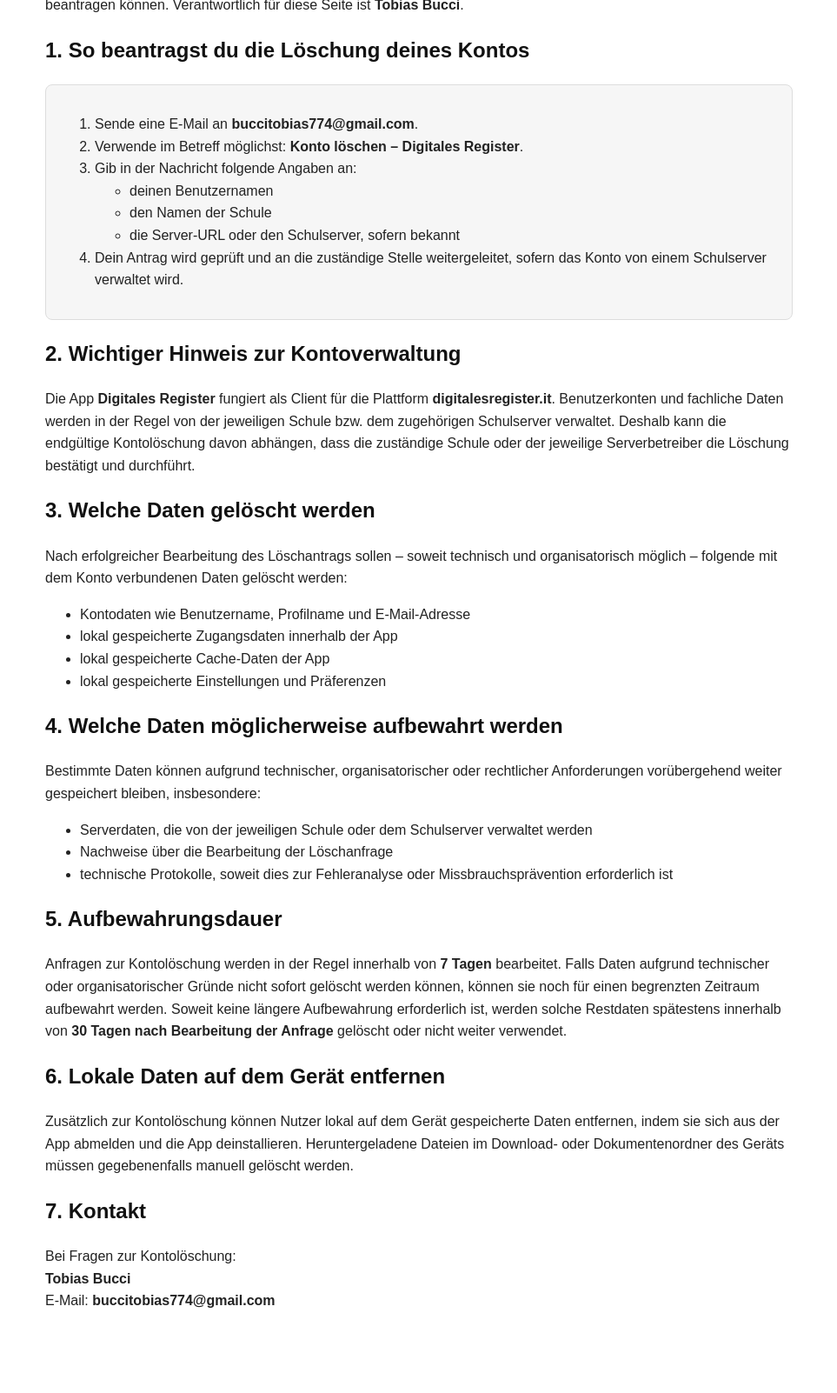
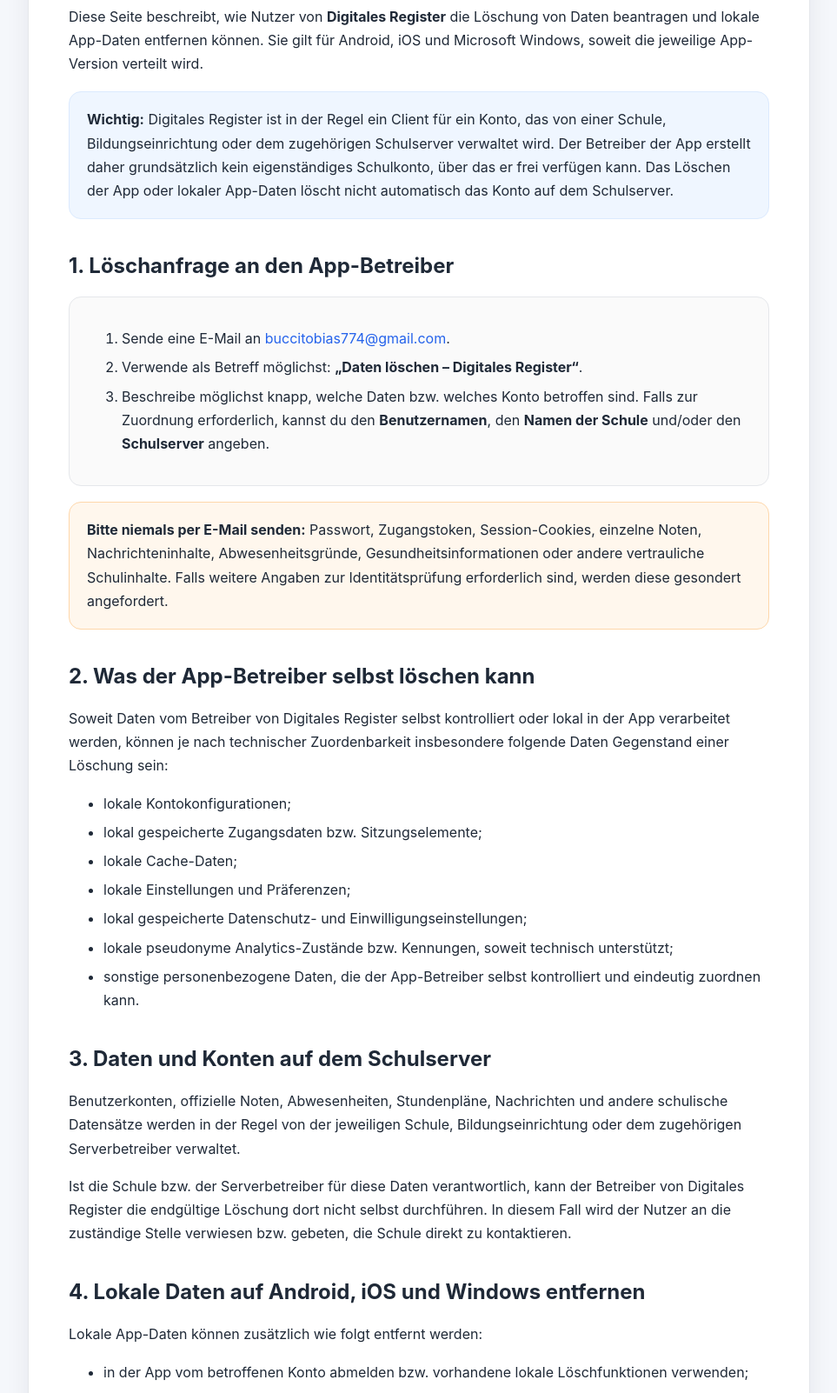
Before and after one commit to Tobias-Bucci/privacy-policy-digitales_register, a plain HTML site: page delete-account.html in a window 1280 px wide. Shown: the part 145-1747 px from the top of the page at 87% size, without its empty margins (158-1121 px from the left). Before the commit the page ends 1694 px from the top, so only its background shows below. Drawn offline with Linux system fonts and the light colour scheme.

Commit message:
Enhance delete account page with new content and styles
Updated the delete account page with improved meta tags, styles, and content for better user guidance on account deletion and data management.

```diff
--- a/delete-account.html
+++ b/delete-account.html
@@ -1,102 +1,185 @@
 <!DOCTYPE html>
 <html lang="de">
 <head>
-  <meta charset="UTF-8">
-  <title>Digitales Register – Konto löschen</title>
+  <meta charset="UTF-8" />
+  <meta name="viewport" content="width=device-width, initial-scale=1.0" />
+  <meta name="description" content="Kontolöschung und Datenlöschung für Digitales Register" />
+  <title>Digitales Register – Konto und Daten löschen</title>
   <style>
-    body {
-      font-family: Arial, sans-serif;
-      max-width: 860px;
-      margin: 40px auto;
-      line-height: 1.6;
-      color: #222;
-      padding: 0 16px;
-    }
-    h1, h2 {
-      color: #111;
-    }
-    .box {
-      background: #f6f6f6;
-      border: 1px solid #ddd;
-      padding: 16px;
-      border-radius: 8px;
-    }
+    :root{--bg:#f5f7fb;--surface:#fff;--text:#1f2937;--muted:#667085;--border:#e5e7eb;--accent:#2563eb;--soft:#eff6ff;--warn:#fff7ed;--warn-border:#fed7aa;--shadow:0 8px 28px rgba(15,23,42,.07);--radius:18px}
+    *{box-sizing:border-box} body{margin:0;background:var(--bg);color:var(--text);font-family:-apple-system,BlinkMacSystemFont,"Segoe UI",Roboto,Helvetica,Arial,sans-serif;line-height:1.7}
+    main{width:min(900px,calc(100% - 32px));margin:48px auto;padding:42px 46px;background:var(--surface);border:1px solid var(--border);border-radius:var(--radius);box-shadow:var(--shadow)}
+    h1{margin-top:0;line-height:1.2}h2{margin-top:38px;line-height:1.3}p{margin:0 0 16px}li{margin:6px 0}a{color:var(--accent);text-decoration:none}a:hover{text-decoration:underline}
+    .box,.notice,.warning{margin:18px 0;padding:18px 20px;border:1px solid var(--border);border-radius:14px;background:#fafafa}.notice{background:var(--soft);border-color:#dbeafe}.warning{background:var(--warn);border-color:var(--warn-border)}.muted{color:var(--muted)}
+    @media(max-width:680px){main{width:min(100% - 20px,900px);margin:20px auto;padding:26px 22px;border-radius:14px}}
+    @media print{body{background:#fff}main{width:100%;margin:0;border:0;box-shadow:none}}
   </style>
 </head>
 <body>
-
-<h1>Digitales Register – Antrag auf Löschung des Kontos</h1>
+<main>
+  <h1>Digitales Register – Konto und Daten löschen</h1>
 
   <p>
-Diese Seite beschreibt, wie Nutzer der App <strong>Digitales Register</strong> die Löschung ihres Kontos und der zugehörigen Daten beantragen können.
-Verantwortlich für diese Seite ist <strong>Tobias Bucci</strong>.
+    Diese Seite beschreibt, wie Nutzer von <strong>Digitales Register</strong> die Löschung
+    von Daten beantragen und lokale App-Daten entfernen können. Sie gilt für Android, iOS
+    und Microsoft Windows, soweit die jeweilige App-Version verteilt wird.
   </p>
 
-<h2>1. So beantragst du die Löschung deines Kontos</h2>
+  <div class="notice">
+    <strong>Wichtig:</strong>
+    Digitales Register ist in der Regel ein Client für ein Konto, das von einer Schule,
+    Bildungseinrichtung oder dem zugehörigen Schulserver verwaltet wird. Der Betreiber
+    der App erstellt daher grundsätzlich kein eigenständiges Schulkonto, über das er frei
+    verfügen kann. Das Löschen der App oder lokaler App-Daten löscht nicht automatisch
+    das Konto auf dem Schulserver.
+  </div>
+
+  <h2>1. Löschanfrage an den App-Betreiber</h2>
   <div class="box">
     <ol>
-    <li>Sende eine E-Mail an <strong>buccitobias774@gmail.com</strong>.</li>
-    <li>Verwende im Betreff möglichst: <strong>Konto löschen – Digitales Register</strong>.</li>
-    <li>Gib in der Nachricht folgende Angaben an:
-      <ul>
-        <li>deinen Benutzernamen</li>
-        <li>den Namen der Schule</li>
-        <li>die Server-URL oder den Schulserver, sofern bekannt</li>
-      </ul>
+      <li>
+        Sende eine E-Mail an
+        <a href="mailto:buccitobias774@gmail.com">buccitobias774@gmail.com</a>.
       </li>
-    <li>Dein Antrag wird geprüft und an die zuständige Stelle weitergeleitet, sofern das Konto von einem Schulserver verwaltet wird.</li>
+      <li>
+        Verwende als Betreff möglichst:
+        <strong>„Daten löschen – Digitales Register“</strong>.
+      </li>
+      <li>
+        Beschreibe möglichst knapp, welche Daten bzw. welches Konto betroffen sind.
+        Falls zur Zuordnung erforderlich, kannst du den <strong>Benutzernamen</strong>,
+        den <strong>Namen der Schule</strong> und/oder den <strong>Schulserver</strong> angeben.
+      </li>
     </ol>
   </div>
 
-<h2>2. Wichtiger Hinweis zur Kontoverwaltung</h2>
+  <div class="warning">
+    <strong>Bitte niemals per E-Mail senden:</strong>
+    Passwort, Zugangstoken, Session-Cookies, einzelne Noten, Nachrichteninhalte,
+    Abwesenheitsgründe, Gesundheitsinformationen oder andere vertrauliche Schulinhalte.
+    Falls weitere Angaben zur Identitätsprüfung erforderlich sind, werden diese gesondert angefordert.
+  </div>
+
+  <h2>2. Was der App-Betreiber selbst löschen kann</h2>
   <p>
-Die App <strong>Digitales Register</strong> fungiert als Client für die Plattform <strong>digitalesregister.it</strong>.
-Benutzerkonten und fachliche Daten werden in der Regel von der jeweiligen Schule bzw. dem zugehörigen Schulserver verwaltet.
-Deshalb kann die endgültige Kontolöschung davon abhängen, dass die zuständige Schule oder der jeweilige Serverbetreiber die Löschung bestätigt und durchführt.
+    Soweit Daten vom Betreiber von Digitales Register selbst kontrolliert oder lokal in der App
+    verarbeitet werden, können je nach technischer Zuordenbarkeit insbesondere folgende Daten
+    Gegenstand einer Löschung sein:
+  </p>
+  <ul>
+    <li>lokale Kontokonfigurationen;</li>
+    <li>lokal gespeicherte Zugangsdaten bzw. Sitzungselemente;</li>
+    <li>lokale Cache-Daten;</li>
+    <li>lokale Einstellungen und Präferenzen;</li>
+    <li>lokal gespeicherte Datenschutz- und Einwilligungseinstellungen;</li>
+    <li>lokale pseudonyme Analytics-Zustände bzw. Kennungen, soweit technisch unterstützt;</li>
+    <li>sonstige personenbezogene Daten, die der App-Betreiber selbst kontrolliert und eindeutig zuordnen kann.</li>
+  </ul>
+
+  <h2>3. Daten und Konten auf dem Schulserver</h2>
+  <p>
+    Benutzerkonten, offizielle Noten, Abwesenheiten, Stundenpläne, Nachrichten und andere
+    schulische Datensätze werden in der Regel von der jeweiligen Schule, Bildungseinrichtung
+    oder dem zugehörigen Serverbetreiber verwaltet.
+  </p>
+  <p>
+    Ist die Schule bzw. der Serverbetreiber für diese Daten verantwortlich, kann der Betreiber
+    von Digitales Register die endgültige Löschung dort nicht selbst durchführen. In diesem Fall
+    wird der Nutzer an die zuständige Stelle verwiesen bzw. gebeten, die Schule direkt zu kontaktieren.
   </p>
 
-<h2>3. Welche Daten gelöscht werden</h2>
+  <h2>4. Lokale Daten auf Android, iOS und Windows entfernen</h2>
+  <p>Lokale App-Daten können zusätzlich wie folgt entfernt werden:</p>
+  <ul>
+    <li>in der App vom betroffenen Konto abmelden bzw. vorhandene lokale Löschfunktionen verwenden;</li>
+    <li>die App-Daten über die Einstellungen des Betriebssystems löschen, soweit die Plattform dies unterstützt;</li>
+    <li>die App deinstallieren.</li>
+  </ul>
   <p>
-Nach erfolgreicher Bearbeitung des Löschantrags sollen – soweit technisch und organisatorisch möglich – folgende mit dem Konto verbundenen Daten gelöscht werden:
-</p>
-<ul>
-  <li>Kontodaten wie Benutzername, Profilname und E-Mail-Adresse</li>
-  <li>lokal gespeicherte Zugangsdaten innerhalb der App</li>
-  <li>lokal gespeicherte Cache-Daten der App</li>
-  <li>lokal gespeicherte Einstellungen und Präferenzen</li>
-</ul>
-
-<h2>4. Welche Daten möglicherweise aufbewahrt werden</h2>
-<p>
-Bestimmte Daten können aufgrund technischer, organisatorischer oder rechtlicher Anforderungen vorübergehend weiter gespeichert bleiben, insbesondere:
-</p>
-<ul>
-  <li>Serverdaten, die von der jeweiligen Schule oder dem Schulserver verwaltet werden</li>
-  <li>Nachweise über die Bearbeitung der Löschanfrage</li>
-  <li>technische Protokolle, soweit dies zur Fehleranalyse oder Missbrauchsprävention erforderlich ist</li>
-</ul>
-
-<h2>5. Aufbewahrungsdauer</h2>
-<p>
-Anfragen zur Kontolöschung werden in der Regel innerhalb von <strong>7 Tagen</strong> bearbeitet.
-Falls Daten aufgrund technischer oder organisatorischer Gründe nicht sofort gelöscht werden können, können sie noch für einen begrenzten Zeitraum aufbewahrt werden.
-Soweit keine längere Aufbewahrung erforderlich ist, werden solche Restdaten spätestens innerhalb von <strong>30 Tagen nach Bearbeitung der Anfrage</strong> gelöscht oder nicht weiter verwendet.
+    Dateien, die ausdrücklich in einen Download-, Dokumenten- oder anderen benutzerzugänglichen
+    Ordner gespeichert wurden, können nach dem Abmelden oder Deinstallieren bestehen bleiben und
+    müssen gegebenenfalls manuell gelöscht werden.
   </p>
 
-<h2>6. Lokale Daten auf dem Gerät entfernen</h2>
+  <h2>5. Analytics, akademische Statistiken und Crashlytics</h2>
   <p>
-Zusätzlich zur Kontolöschung können Nutzer lokal auf dem Gerät gespeicherte Daten entfernen, indem sie sich aus der App abmelden und die App deinstallieren.
-Heruntergeladene Dateien im Download- oder Dokumentenordner des Geräts müssen gegebenenfalls manuell gelöscht werden.
+    Optionales Firebase Analytics, akademische Statistiken und Firebase Crashlytics sind an getrennte
+    Einwilligungen gekoppelt und sollen ohne gültige Einwilligung nicht erhoben werden.
+  </p>
+  <p>
+    Beim Widerruf von Analytics wird die App so konfiguriert, dass zukünftige optionale Analytics-
+    Erfassung gestoppt, die App-seitig gesetzte Analytics-User-ID entfernt und lokale Analytics-
+    Zustände soweit unterstützt zurückgesetzt werden. Beim Widerruf akademischer Statistiken werden
+    zukünftige akademische Statistikereignisse und der interne Schul-Analytics-Kontext deaktiviert.
+    Beim Widerruf von Crashlytics wird die zukünftige Crashlytics-Erfassung deaktiviert und es werden,
+    soweit unterstützt, noch nicht gesendete lokale Berichte gelöscht.
+  </p>
+  <p>
+    Ein Widerruf löscht jedoch <strong>nicht automatisch rückwirkend</strong> alle bereits an einen
+    Dienstleister übertragenen Daten.
+  </p>
+  <p>
+    Analytics-Daten werden pseudonym verarbeitet. Da die Analytics-Kennung bewusst nicht aus Name,
+    E-Mail oder Schul-Benutzername gebildet wird, kann es in bestimmten Fällen technisch nicht möglich
+    sein, bereits übertragene pseudonyme Daten allein anhand des Namens einer Person eindeutig zu finden.
+    Soweit eine eindeutige Zuordnung möglich und eine Löschung rechtlich erforderlich ist, wird die
+    Löschanfrage entsprechend bearbeitet.
   </p>
 
-<h2>7. Kontakt</h2>
+  <h2>6. Aufbewahrungsfristen</h2>
   <p>
-Bei Fragen zur Kontolöschung:
-<br>
-<strong>Tobias Bucci</strong>
-<br>
-E-Mail: <strong>buccitobias774@gmail.com</strong>
+    Für Google Analytics ist eine Aufbewahrungsdauer von <strong>14 Monaten</strong> für die
+    entsprechenden nutzer- und ereignisbezogenen Daten konfiguriert.
+  </p>
+  <p>
+    Analytics-Ereignisdaten können zusätzlich täglich in ein BigQuery-Dataset in der
+    <strong>Europäischen Union</strong> exportiert werden. Dieser Export hat technisch eine eigene
+    Aufbewahrungskonfiguration. Die Aufbewahrungspolitik des App-Betreibers für diese exportierten
+    Analytics-Ereignisdaten beträgt maximal <strong>14 Monate</strong>.
+  </p>
+  <p>
+    Google gibt für Firebase Crashlytics an, Crash-Stacktraces, verarbeitete Crash-/Minidump-Daten
+    und zugehörige Kennungen für <strong>90 Tage</strong> aufzubewahren, bevor die Entfernung aus
+    aktiven und Backup-Systemen eingeleitet wird.
+  </p>
+  <p>
+    Für Daten auf Schul- oder Institutionsservern gelten die Aufbewahrungsfristen der jeweils
+    verantwortlichen Schule bzw. des jeweiligen Dienstanbieters.
   </p>
 
+  <h2>7. Bearbeitungsfrist für Datenschutzanfragen</h2>
+  <p>
+    Datenschutzanfragen werden ohne unangemessene Verzögerung bearbeitet. Soweit die DSGVO anwendbar
+    ist, erhält die betroffene Person grundsätzlich spätestens innerhalb eines Monats nach Eingang
+    der Anfrage Informationen über die ergriffenen Maßnahmen.
+  </p>
+  <p>
+    Wenn dies aufgrund der Komplexität oder Anzahl der Anfragen erforderlich ist, kann diese Frist
+    nach Art. 12 Abs. 3 DSGVO um bis zu zwei weitere Monate verlängert werden. Über eine solche
+    Verlängerung und deren Gründe wird innerhalb des ersten Monats informiert.
+  </p>
+
+  <h2>8. Minderjährige</h2>
+  <p>
+    Für die optionalen einwilligungsbasierten Analytics-, Diagnose- und akademischen Statistikzwecke
+    verwendet die App in Italien eine Altersgrenze von <strong>14 Jahren</strong>.
+    Ist der Nutzer unter 14 oder ist der Altersstatus unbekannt, bleiben diese optionalen Zwecke
+    deaktiviert, solange kein geeigneter Eltern-/Erziehungsberechtigtenprozess angeboten wird.
+  </p>
+  <p>
+    Diese Regel betrifft die optionalen einwilligungsbasierten Zwecke der App und bedeutet nicht,
+    dass jede Verarbeitung schulischer Daten einer Person unter 14 Jahren unzulässig wäre.
+  </p>
+
+  <h2>9. Kontakt</h2>
+  <p>
+    <strong>Tobias Bucci</strong><br />
+    Italien<br /><br />
+    E-Mail:
+    <a href="mailto:buccitobias774@gmail.com">buccitobias774@gmail.com</a>
+  </p>
+
+  <p class="muted">Stand: 1. Oktober 2026 · Datenschutzversion 4</p>
+</main>
 </body>
 </html>
```
Lines whose indentation alone changed are shown as unchanged.
